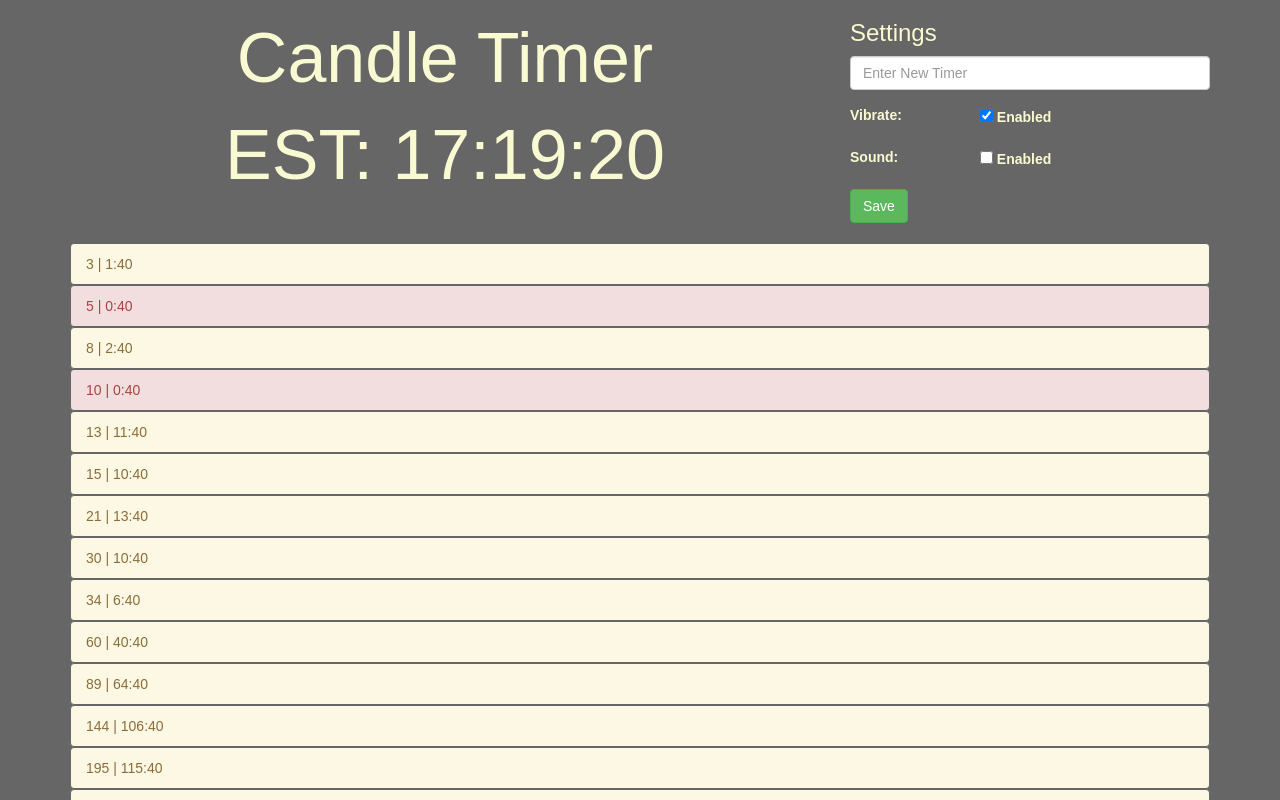
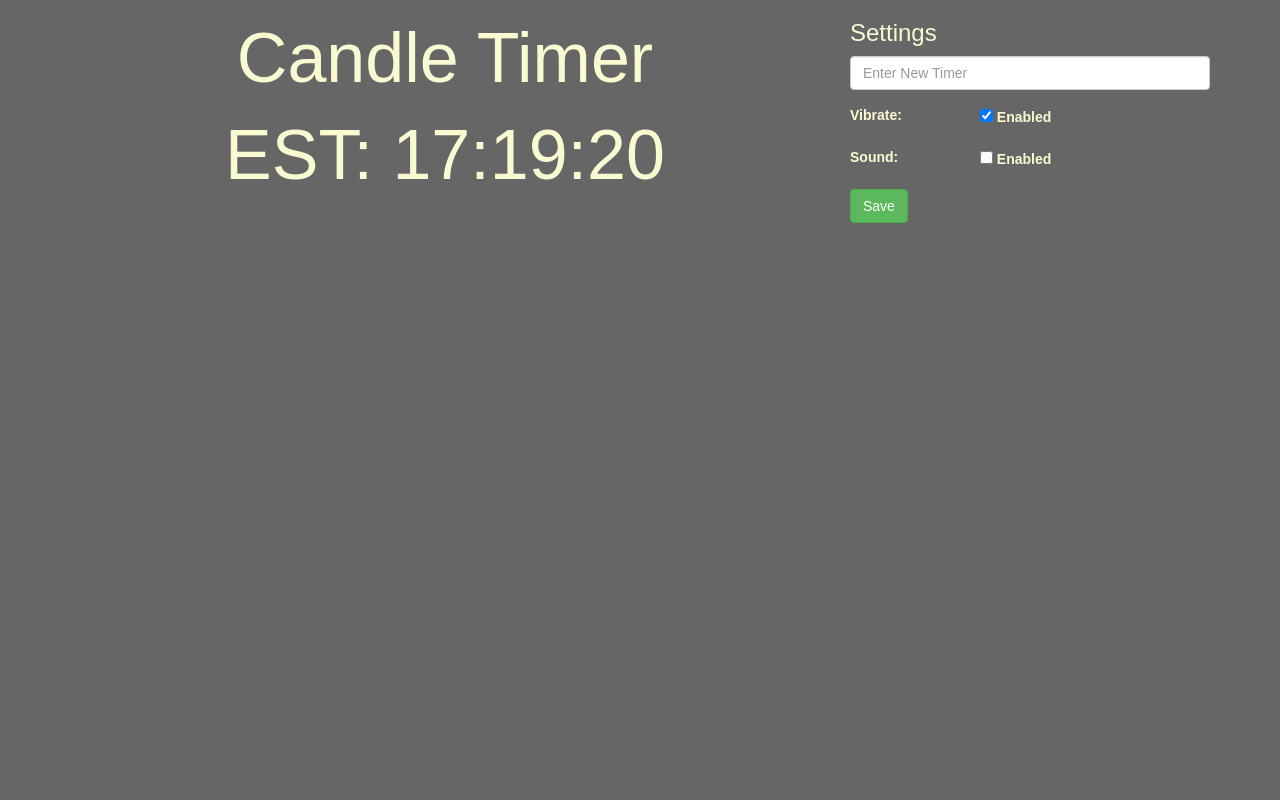
Before and after one commit to zrayyes/Candle-Timer-2, a React (Create React App) app: page / in a window 1280 px wide. Shown: the top 800 px of the page. Built offline with nearby package versions, Linux system fonts and the light colour scheme.

Commit message:
Removed ListItem from List

```diff
--- a/package.json
+++ b/package.json
@@ -7,6 +7,7 @@
     "moment": "^2.19.4",
     "react": "^16.2.0",
     "react-dom": "^16.2.0",
+    "react-drag-sortable": "^1.0.5",
     "react-redux": "^5.0.6",
     "react-scripts": "1.0.17",
     "redux": "^3.7.2"
--- a/src/components/TimerList.js
+++ b/src/components/TimerList.js
@@ -5,19 +5,22 @@ import C from "../constants";
 
 import TimerItem from "./TimerItem";
 
+{/* <ul className="list-group">
+{this.props.minutes.map((minute) => {
+    return (
+        <TimerItem
+        minute={minute}
+        key={minute}/>
+    );
+})}
+</ul> */}
 
 class TimerList extends Component {
     render() {
         return (
-            <ul className="list-group">
-                {this.props.minutes.map((minute) => {
-                    return (
-                        <TimerItem
-                        minute={minute}
-                        key={minute}/>
-                    );
-                })}
-            </ul>
+            <div>
+
+            </div>
         )
     }
 }
```
Also changed, not shown: 1 other file (tests, documents, lock files or other folders).
